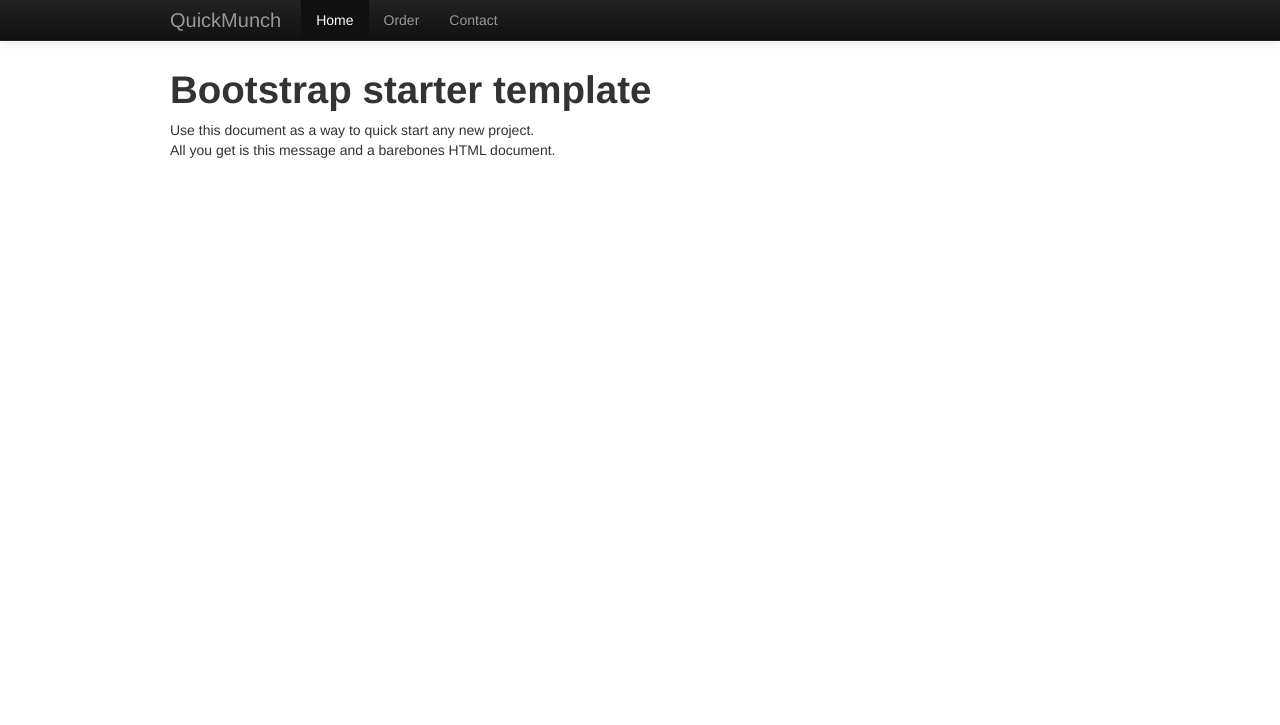
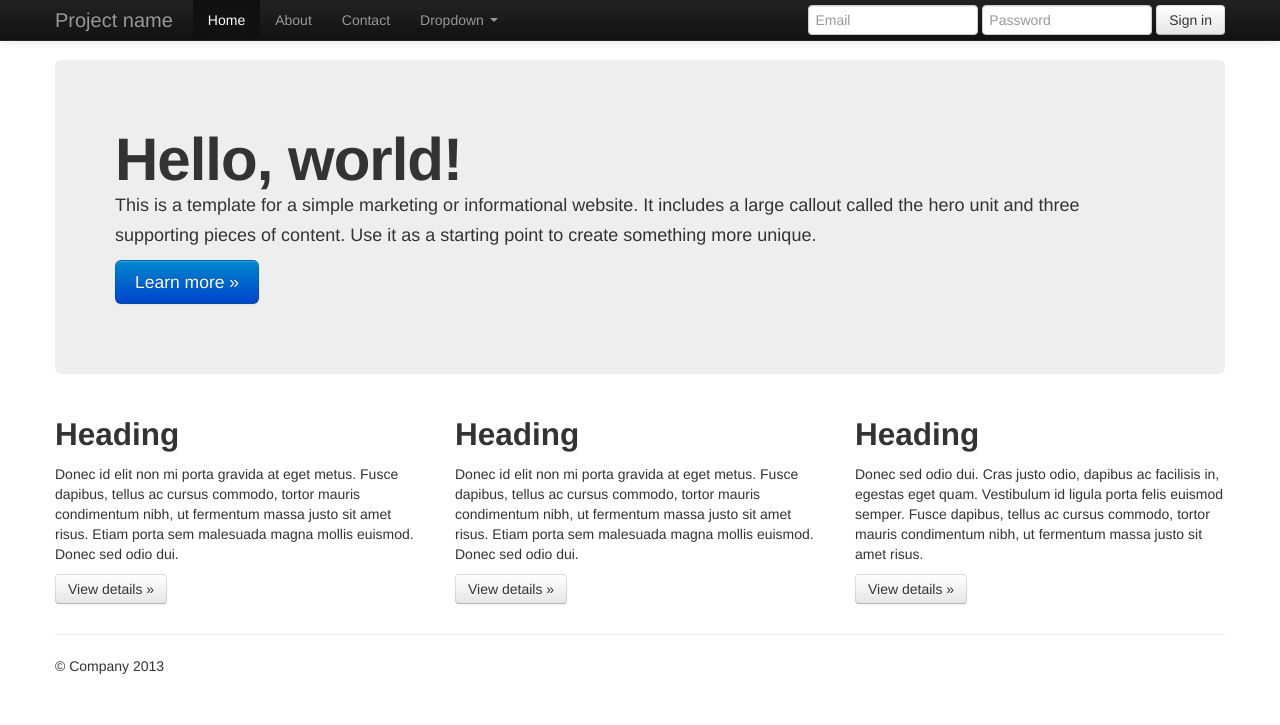
Before and after one commit to sudo999/Munchlax, a Flask app: page / in a window 1280 px wide. Shown: the top 725 px of the page. Run offline with Flask 2, Linux system fonts and the light colour scheme; some libraries are stand-ins or nearby versions.

Commit message:
Update template.html

```diff
--- a/app/templates/template.html
+++ b/app/templates/template.html
@@ -1,20 +1,23 @@
+
+
 <!DOCTYPE html>
-<html lang="en"><head>
-<meta http-equiv="content-type" content="text/html; charset=UTF-8">
+<html lang="en">
+  <head>
     <meta charset="utf-8">
     <title>Bootstrap, from Twitter</title>
     <meta name="viewport" content="width=device-width, initial-scale=1.0">
     <meta name="description" content="">
     <meta name="author" content="">
-<script src="https://ajax.googleapis.com/ajax/libs/jquery/1.7.2/jquery.min.js"></script>
-        <script src="{{url_for('static',filename='bootstrap/js/bootstrap.min.js')}}"></script>
-        <link type="text/css" rel="stylesheet" href="{{url_for('static',filename='bootstrap/css/bootstrap.css')}}" />
+
     <!-- Le styles -->
-    <style>
+    <link href="../assets/css/bootstrap.css" rel="stylesheet">
+    <style type="text/css">
       body {
-        padding-top: 60px; /* 60px to make the container go all the way to the bottom of the topbar */
+        padding-top: 60px;
+        padding-bottom: 40px;
       }
     </style>
+    <link href="../assets/css/bootstrap-responsive.css" rel="stylesheet">
 
     <!-- HTML5 shim, for IE6-8 support of HTML5 elements -->
     <!--[if lt IE 9]>
@@ -22,11 +25,11 @@
     <![endif]-->
 
     <!-- Fav and touch icons -->
-    <link rel="apple-touch-icon-precomposed" sizes="144x144" href="http://getbootstrap.com/2.3.2/assets/ico/apple-touch-icon-144-precomposed.png">
-    <link rel="apple-touch-icon-precomposed" sizes="114x114" href="http://getbootstrap.com/2.3.2/assets/ico/apple-touch-icon-114-precomposed.png">
-      <link rel="apple-touch-icon-precomposed" sizes="72x72" href="http://getbootstrap.com/2.3.2/assets/ico/apple-touch-icon-72-precomposed.png">
-                    <link rel="apple-touch-icon-precomposed" href="http://getbootstrap.com/2.3.2/assets/ico/apple-touch-icon-57-precomposed.png">
-                                   <link rel="shortcut icon" href="http://getbootstrap.com/2.3.2/assets/ico/favicon.png">
+    <link rel="apple-touch-icon-precomposed" sizes="144x144" href="../assets/ico/apple-touch-icon-144-precomposed.png">
+    <link rel="apple-touch-icon-precomposed" sizes="114x114" href="../assets/ico/apple-touch-icon-114-precomposed.png">
+      <link rel="apple-touch-icon-precomposed" sizes="72x72" href="../assets/ico/apple-touch-icon-72-precomposed.png">
+                    <link rel="apple-touch-icon-precomposed" href="../assets/ico/apple-touch-icon-57-precomposed.png">
+                                   <link rel="shortcut icon" href="../assets/ico/favicon.png">
   </head>
 
   <body>
@@ -39,13 +42,30 @@
             <span class="icon-bar"></span>
             <span class="icon-bar"></span>
           </button>
-          <a class="brand" href="#">QuickMunch</a>
+          <a class="brand" href="#">Project name</a>
           <div class="nav-collapse collapse">
             <ul class="nav">
               <li class="active"><a href="#">Home</a></li>
-              <li><a href="#Order">Order</a></li>
+              <li><a href="#about">About</a></li>
               <li><a href="#contact">Contact</a></li>
+              <li class="dropdown">
+                <a href="#" class="dropdown-toggle" data-toggle="dropdown">Dropdown <b class="caret"></b></a>
+                <ul class="dropdown-menu">
+                  <li><a href="#">Action</a></li>
+                  <li><a href="#">Another action</a></li>
+                  <li><a href="#">Something else here</a></li>
+                  <li class="divider"></li>
+                  <li class="nav-header">Nav header</li>
+                  <li><a href="#">Separated link</a></li>
+                  <li><a href="#">One more separated link</a></li>
+                </ul>
+              </li>
             </ul>
+            <form class="navbar-form pull-right">
+              <input class="span2" type="text" placeholder="Email">
+              <input class="span2" type="password" placeholder="Password">
+              <button type="submit" class="btn">Sign in</button>
+            </form>
           </div><!--/.nav-collapse -->
         </div>
       </div>
@@ -53,28 +73,56 @@
 
     <div class="container">
 
-      <h1>Bootstrap starter template</h1>
-      <p>Use this document as a way to quick start any new project.<br> All you get is this message and a barebones HTML document.</p>
+      <!-- Main hero unit for a primary marketing message or call to action -->
+      <div class="hero-unit">
+        <h1>Hello, world!</h1>
+        <p>This is a template for a simple marketing or informational website. It includes a large callout called the hero unit and three supporting pieces of content. Use it as a starting point to create something more unique.</p>
+        <p><a href="#" class="btn btn-primary btn-large">Learn more &raquo;</a></p>
+      </div>
+
+      <!-- Example row of columns -->
+      <div class="row">
+        <div class="span4">
+          <h2>Heading</h2>
+          <p>Donec id elit non mi porta gravida at eget metus. Fusce dapibus, tellus ac cursus commodo, tortor mauris condimentum nibh, ut fermentum massa justo sit amet risus. Etiam porta sem malesuada magna mollis euismod. Donec sed odio dui. </p>
+          <p><a class="btn" href="#">View details &raquo;</a></p>
+        </div>
+        <div class="span4">
+          <h2>Heading</h2>
+          <p>Donec id elit non mi porta gravida at eget metus. Fusce dapibus, tellus ac cursus commodo, tortor mauris condimentum nibh, ut fermentum massa justo sit amet risus. Etiam porta sem malesuada magna mollis euismod. Donec sed odio dui. </p>
+          <p><a class="btn" href="#">View details &raquo;</a></p>
+       </div>
+        <div class="span4">
+          <h2>Heading</h2>
+          <p>Donec sed odio dui. Cras justo odio, dapibus ac facilisis in, egestas eget quam. Vestibulum id ligula porta felis euismod semper. Fusce dapibus, tellus ac cursus commodo, tortor mauris condimentum nibh, ut fermentum massa justo sit amet risus.</p>
+          <p><a class="btn" href="#">View details &raquo;</a></p>
+        </div>
+      </div>
+
+      <hr>
+
+      <footer>
+        <p>&copy; Company 2013</p>
+      </footer>
 
     </div> <!-- /container -->
 
     <!-- Le javascript
     ================================================== -->
     <!-- Placed at the end of the document so the pages load faster -->
-    <script src="template_files/jquery.js"></script>
-    <script src="template_files/bootstrap-transition.js"></script>
-    <script src="template_files/bootstrap-alert.js"></script>
-    <script src="template_files/bootstrap-modal.js"></script>
-    <script src="template_files/bootstrap-dropdown.js"></script>
-    <script src="template_files/bootstrap-scrollspy.js"></script>
-    <script src="template_files/bootstrap-tab.js"></script>
-    <script src="template_files/bootstrap-tooltip.js"></script>
-    <script src="template_files/bootstrap-popover.js"></script>
-    <script src="template_files/bootstrap-button.js"></script>
-    <script src="template_files/bootstrap-collapse.js"></script>
-    <script src="template_files/bootstrap-carousel.js"></script>
-    <script src="template_files/bootstrap-typeahead.js"></script>
+    <script src="../assets/js/jquery.js"></script>
+    <script src="../assets/js/bootstrap-transition.js"></script>
+    <script src="../assets/js/bootstrap-alert.js"></script>
+    <script src="../assets/js/bootstrap-modal.js"></script>
+    <script src="../assets/js/bootstrap-dropdown.js"></script>
+    <script src="../assets/js/bootstrap-scrollspy.js"></script>
+    <script src="../assets/js/bootstrap-tab.js"></script>
+    <script src="../assets/js/bootstrap-tooltip.js"></script>
+    <script src="../assets/js/bootstrap-popover.js"></script>
+    <script src="../assets/js/bootstrap-button.js"></script>
+    <script src="../assets/js/bootstrap-collapse.js"></script>
+    <script src="../assets/js/bootstrap-carousel.js"></script>
+    <script src="../assets/js/bootstrap-typeahead.js"></script>
 
-
-
-</body></html>
+  </body>
+</html>
```
